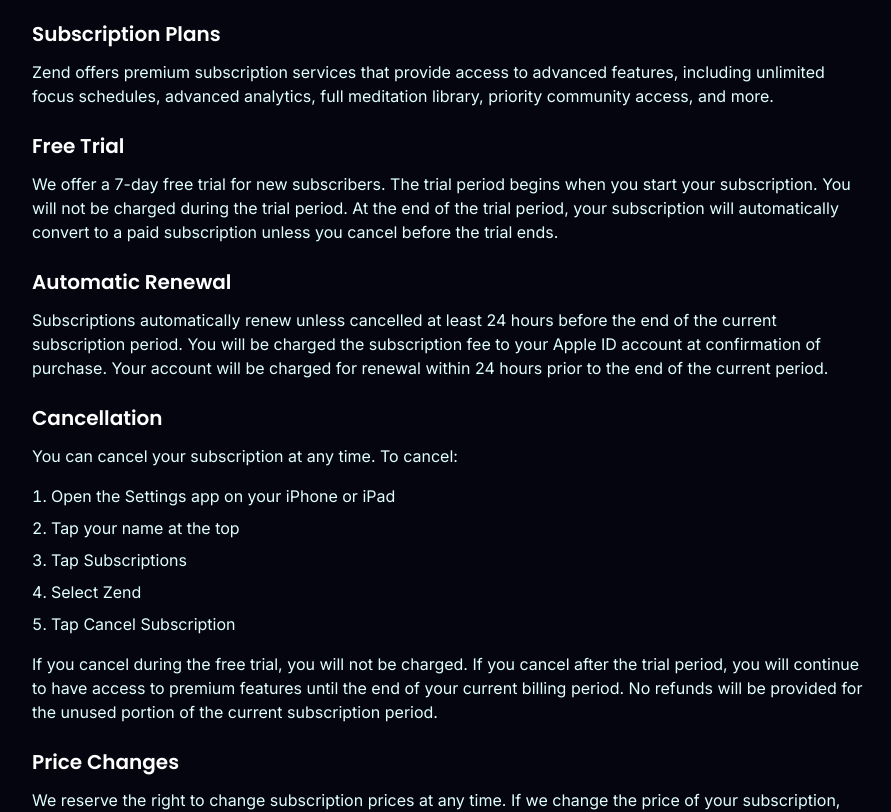
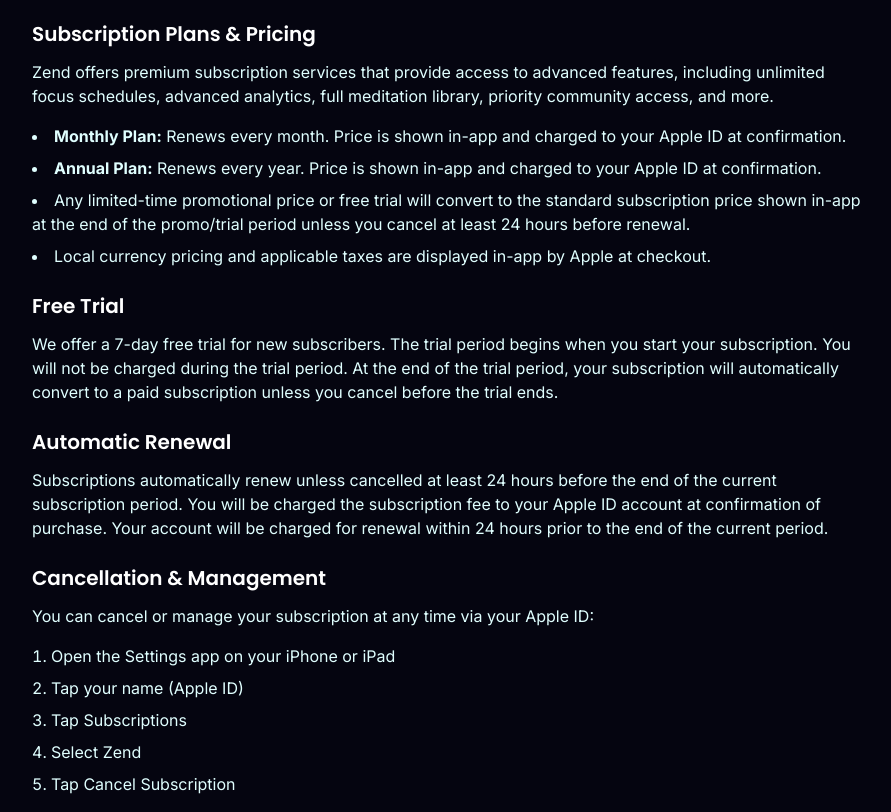
Before and after one commit to tmproduction886/zend.github.io, a Next.js app: page /terms in a window 1280 px wide. Shown: the part 780-1592 px from the top of the page, without its empty margins (192-1083 px from the left). Built offline with nearby package versions, Linux system fonts and the light colour scheme.

Commit message:
Add files via upload

```diff
--- a/src/app/terms/page.tsx
+++ b/src/app/terms/page.tsx
@@ -5,7 +5,7 @@
         <h1 className="text-4xl font-bold font-poppins mb-8">Terms of Service</h1>
         <div className="prose prose-invert max-w-none">
           <p className="text-text-secondary mb-4">
-            Last updated: December 13, 2024
+            Last updated: December 15, 2025
           </p>
           <p className="text-text-secondary mb-6">
             Please read these Terms of Service carefully before using Zend. By accessing or using Zend, you agree to be bound by these Terms of Service and all applicable laws and regulations.
@@ -30,10 +30,16 @@
 
           <h2 className="text-2xl font-bold mt-8 mb-4">Subscription Terms</h2>
 
-          <h3 className="text-xl font-semibold mt-6 mb-3">Subscription Plans</h3>
+          <h3 className="text-xl font-semibold mt-6 mb-3">Subscription Plans & Pricing</h3>
           <p className="text-text-secondary mb-4">
             Zend offers premium subscription services that provide access to advanced features, including unlimited focus schedules, advanced analytics, full meditation library, priority community access, and more.
           </p>
+          <ul className="text-text-secondary mb-4 list-disc list-inside space-y-2">
+            <li><strong>Monthly Plan:</strong> Renews every month. Price is shown in-app and charged to your Apple ID at confirmation.</li>
+            <li><strong>Annual Plan:</strong> Renews every year. Price is shown in-app and charged to your Apple ID at confirmation.</li>
+            <li>Any limited-time promotional price or free trial will convert to the standard subscription price shown in-app at the end of the promo/trial period unless you cancel at least 24 hours before renewal.</li>
+            <li>Local currency pricing and applicable taxes are displayed in-app by Apple at checkout.</li>
+          </ul>
 
           <h3 className="text-xl font-semibold mt-6 mb-3">Free Trial</h3>
           <p className="text-text-secondary mb-4">
@@ -45,19 +51,19 @@
             Subscriptions automatically renew unless cancelled at least 24 hours before the end of the current subscription period. You will be charged the subscription fee to your Apple ID account at confirmation of purchase. Your account will be charged for renewal within 24 hours prior to the end of the current period.
           </p>
 
-          <h3 className="text-xl font-semibold mt-6 mb-3">Cancellation</h3>
+          <h3 className="text-xl font-semibold mt-6 mb-3">Cancellation & Management</h3>
           <p className="text-text-secondary mb-4">
-            You can cancel your subscription at any time. To cancel:
+            You can cancel or manage your subscription at any time via your Apple ID:
           </p>
           <ol className="text-text-secondary mb-4 list-decimal list-inside space-y-2">
             <li>Open the Settings app on your iPhone or iPad</li>
-            <li>Tap your name at the top</li>
+            <li>Tap your name (Apple ID)</li>
             <li>Tap Subscriptions</li>
             <li>Select Zend</li>
             <li>Tap Cancel Subscription</li>
           </ol>
           <p className="text-text-secondary mb-4">
-            If you cancel during the free trial, you will not be charged. If you cancel after the trial period, you will continue to have access to premium features until the end of your current billing period. No refunds will be provided for the unused portion of the current subscription period.
+            Cancelling at least 24 hours before the current period ends prevents auto-renewal. If you cancel during a free trial, you will not be charged. If you cancel after the trial or during a paid period, you keep access until the end of the current billing cycle. No refunds are provided for the unused portion of the current period unless required by law.
           </p>
 
           <h3 className="text-xl font-semibold mt-6 mb-3">Price Changes</h3>
```
